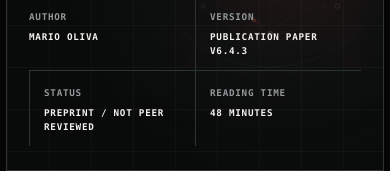
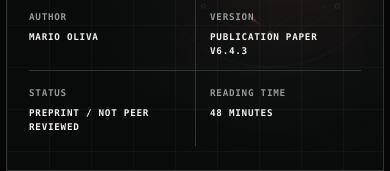
Before and after one commit to subversive01/subversive01.github.io, an Astro site: page /research/daa in a window 390 px wide. Shown: the part 673-844 px from the top of the page. Built offline with nearby package versions, Linux system fonts and the light colour scheme; Astro itself is replaced by a stand-in of ours; animation ran at ten frames a second.

Commit message:
Remove stray mobile metadata divider

```diff
--- a/src/pages/research/daa/index.astro
+++ b/src/pages/research/daa/index.astro
@@ -580,7 +580,7 @@ const publishedAt = new Date("2026-08-28T00:00:00.000Z");
     .daa-hero-meta { right: 22px; bottom: 24px; left: 22px; grid-template-columns: repeat(2, 1fr); }
     .daa-hero-meta div { min-height: 72px; padding: 15px 14px 12px 0; }
     .daa-hero-meta div + div { padding-left: 14px; }
-    .daa-hero-meta div:nth-child(3) { padding-left: 0; border-top: 1px solid var(--line); border-left: 0; }
+    .daa-hero-meta div + div:nth-child(3) { padding-left: 0; border-top: 1px solid var(--line); border-left: 0; }
     .daa-hero-meta div:nth-child(4) { border-top: 1px solid var(--line); }
     .daa-signal-strip { justify-content: flex-start; overflow: hidden; white-space: nowrap; }
     .daa-signal-strip span:nth-of-type(n + 3),
```
